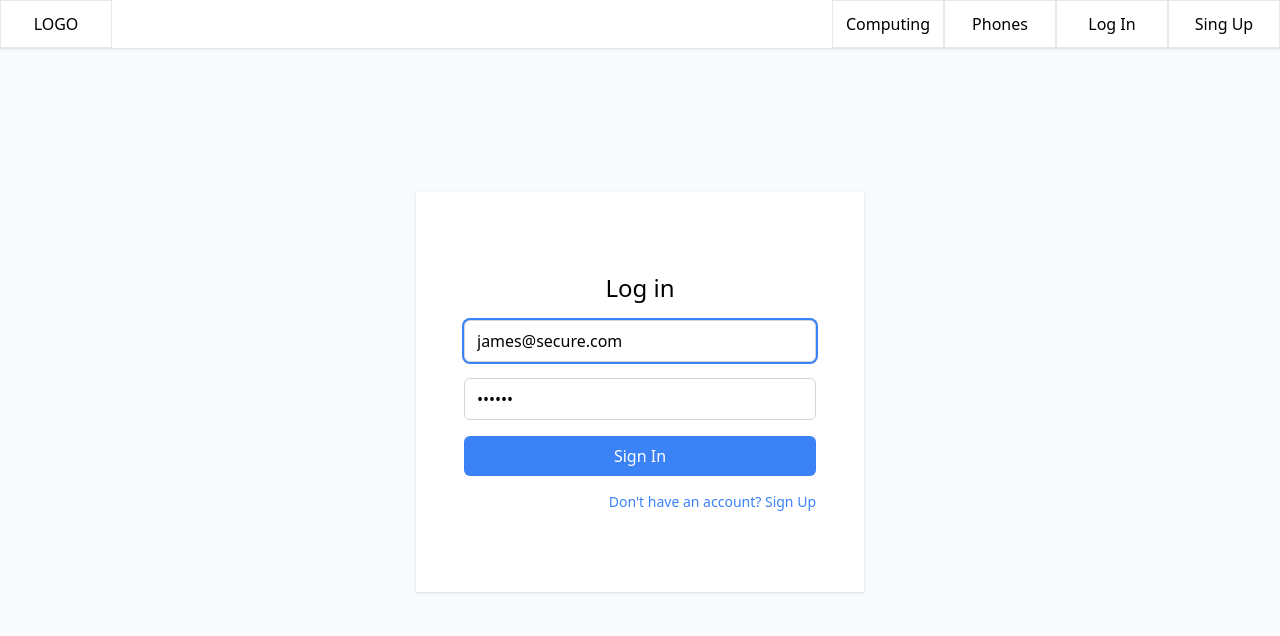
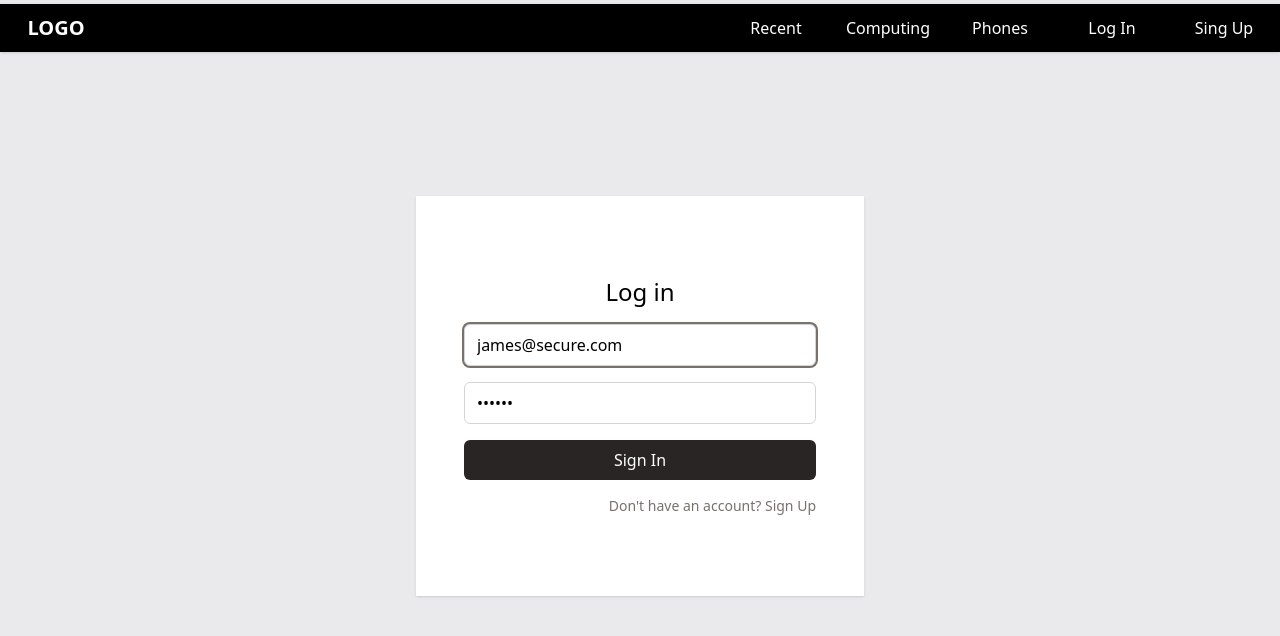
Before and after one commit to dkumza/tts_client, a React (Vite) app: page /login in a window 1280 px wide. Shown: the top 636 px of the page. Built offline with nearby package versions, Linux system fonts and the light colour scheme.

Commit message:
styling log in logic

```diff
--- a/index.html
+++ b/index.html
@@ -7,7 +7,7 @@
       <title>Vite + React</title>
    </head>
    <body>
-      <div id="root" class="bg-gray-50"></div>
+      <div id="root" class="pt-1" style="background-color: #eae9ec"></div>
       <script type="module" src="/src/main.jsx"></script>
    </body>
 </html>
--- a/src/App.jsx
+++ b/src/App.jsx
@@ -8,12 +8,31 @@ import { Route, Routes } from 'react-router-dom';
 
 function App() {
    const [isUserLogged, setIsUserLogged] = useState(false);
+   const [userEmail, setUserEmail] = useState('email');
+
+   const handleSingIn = (email) => {
+      console.log(email);
+      setIsUserLogged(true);
+      setUserEmail(email);
+   };
+
+   const handleLogOut = () => {
+      isUserLogged(false);
+      setUserEmail('');
+   };
    return (
       <div className="min-h-screen container mx-auto">
-         <Header />
+         <Header
+            isUserLogged={isUserLogged}
+            userEmail={userEmail}
+            handleLogOut={handleLogOut}
+         />
          <Routes>
             <Route path="/" element={<AdsList />} />
-            <Route path="/login" element={<LogIn />} />
+            <Route
+               path="/login"
+               element={<LogIn handleSingIn={handleSingIn} />}
+            />
             <Route path="/signup" element={<SignUp />} />
          </Routes>
          {/* <h1>Hello</h1> */}
--- a/src/components/ads/AdsList.jsx
+++ b/src/components/ads/AdsList.jsx
@@ -15,7 +15,6 @@ export const AdsList = () => {
          axios
             .get(ADS_URL)
             .then((response) => {
-               console.log('response ===', response);
                const ads = response.data;
                setAds(ads);
             })
@@ -25,7 +24,6 @@ export const AdsList = () => {
       }
    }, []);
 
-   console.log(ads);
    return (
       <div className="px-4">
          <h1 className="py-4">All items</h1>
--- a/src/components/ads/SingleAd.jsx
+++ b/src/components/ads/SingleAd.jsx
@@ -1,6 +1,6 @@
 export const SingleAd = ({ ad }) => {
    return (
-      <li className=" text-md p-4 bg-white min-w-[260px] max-w-[260px] min-h-[380px] flex flex-1 shadow hover:cursor-pointer">
+      <li className="bg-white text-md p-4 min-w-[260px] max-w-[260px] min-h-[380px] flex flex-1 shadow hover:cursor-pointer">
          <div className="div flex flex-col min-w-full  gap-1 ">
             <div className="flex flex-col  justify-between min-w-full flex-1 h-full">
                <div className="img flex flex-col justify-between  h-full">
--- a/src/components/auth/LogIn.jsx
+++ b/src/components/auth/LogIn.jsx
@@ -3,7 +3,7 @@ import axios from 'axios';
 
 const LOGIN_URL = 'http://localhost:3000/api/auth/login';
 
-export default function LogIn() {
+export default function LogIn({ handleSingIn }) {
    const [authState, setAuthState] = useState({
       email: 'james@secure.com',
       password: '123456',
@@ -32,11 +32,12 @@ export default function LogIn() {
       axios
          .post(LOGIN_URL, authState)
          .then((res) => {
-            console.log('res ===', res);
             const { token } = res.data;
-            console.log('token ===', token);
+            console.log('token: ', token);
             // save token to lS
-            localStorage.setItem('bit_token', token);
+            localStorage.setItem('ads_token', token);
+            console.log(authState.email);
+            handleSingIn(authState.email);
          })
          .catch((error) => {
             console.warn('handleLogin ivyko klaida:', error);
@@ -54,7 +55,7 @@ export default function LogIn() {
                   onChange={handleInput}
                   value={authState.email}
                   required
-                  className="w-full px-3 py-2 mb-4 border border-gray-300 rounded-md focus:outline-none focus:ring-2 focus:ring-blue-500"
+                  className="w-full px-3 py-2 mb-4 border border-gray-300 rounded-md focus:outline-none focus:ring-2 focus:ring-stone-500"
                   id="email"
                   type="email"
                   placeholder="Email Address"
@@ -66,7 +67,7 @@ export default function LogIn() {
                   onChange={handleInput}
                   value={authState.password}
                   required
-                  className="w-full px-3 py-2 mb-4 border border-gray-300 rounded-md focus:outline-none focus:ring-2 focus:ring-blue-500"
+                  className="w-full px-3 py-2 mb-4 border border-gray-300 rounded-md focus:outline-none focus:ring-2 focus:ring-stone-500"
                   name="password"
                   type="password"
                   id="password"
@@ -75,12 +76,15 @@ export default function LogIn() {
                />
                <button
                   type="submit"
-                  className="w-full py-2 mb-4 text-white bg-blue-500 rounded-md hover:bg-blue-600"
+                  className="w-full py-2 mb-4 text-white bg-stone-800 rounded-md hover:bg-stone-600"
                >
                   Sign In
                </button>
                <div className="flex justify-end">
-                  <a href="#" className="text-sm text-blue-500 hover:underline">
+                  <a
+                     href="#"
+                     className="text-sm text-stone-500 hover:underline"
+                  >
                      {"Don't have an account? Sign Up"}
                   </a>
                </div>
--- a/src/components/layout/Header.jsx
+++ b/src/components/layout/Header.jsx
@@ -1,27 +1,39 @@
-import { Link, NavLink } from 'react-router-dom';
+import { NavLink } from 'react-router-dom';
 
-export const Header = () => {
+export const Header = ({ isUserLogged, userEmail, handleLogOut }) => {
+   console.log(isUserLogged);
    const menuItems = [
+      { name: 'Recent', to: '/' },
       { name: 'Computing', to: '/' },
       { name: 'Phones', to: '/' },
-      { name: 'Log In', to: '/login' },
-      { name: 'Sing Up', to: '/signup' },
+      isUserLogged
+         ? { name: userEmail, to: '/' }
+         : { name: 'Log In', to: '/login' },
+      isUserLogged
+         ? { name: 'Log Out', to: '/', fn: handleLogOut }
+         : { name: 'Sing Up', to: '/signup' },
    ];
-   console.log(menuItems);
+
    return (
-      <div className="h-12 flex justify-between bg-white shadow">
+      <div className="h-12 flex justify-between bg-black shadow text-white">
          <div className="left flex justify-center align-middle items-center">
-            <div className="div border  align-middle  h-full flex items-center w-28 justify-center">
+            <div className="div  align-middle  h-full flex items-center w-28 justify-center text-xl font-semibold">
                LOGO
             </div>
+            {isUserLogged && (
+               <NavLink className="w-28 h-full  flex items-center justify-center truncate">
+                  Sell
+               </NavLink>
+            )}
          </div>
          <nav className="right flex align-middle justify-center items-center hover:cursor-pointer">
             {menuItems &&
                menuItems.map((item, index) => (
                   <NavLink
+                     onClick={item.fn}
                      key={index}
                      to={item.to}
-                     className="w-28 h-full border  flex items-center justify-center"
+                     className="w-28 h-full   flex items-center justify-center truncate"
                   >
                      {item.name}
                   </NavLink>
```
